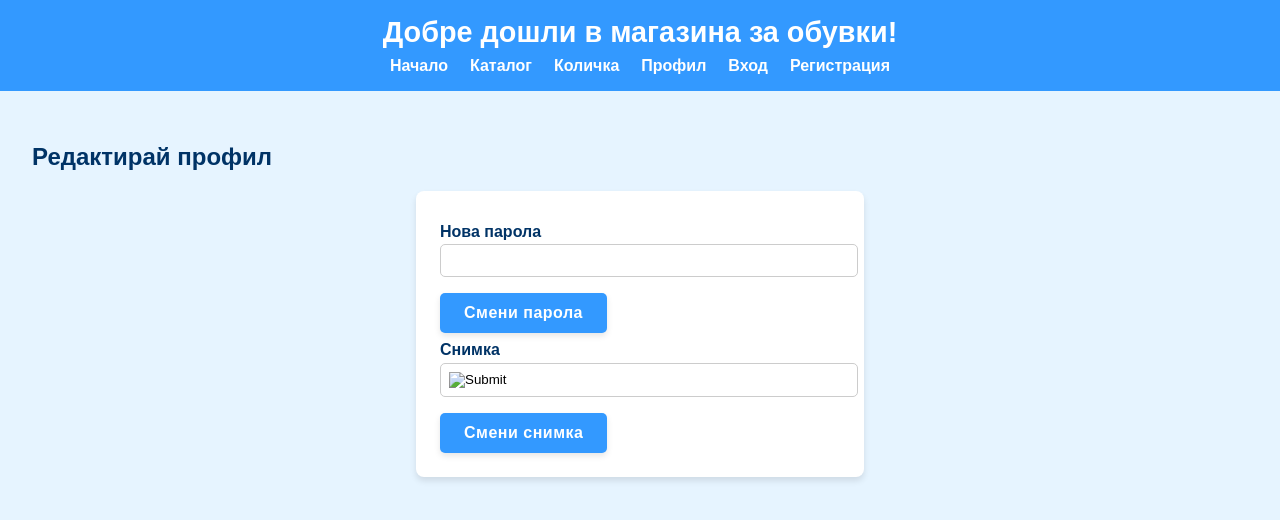
After one commit to KNKostadinov21/Shoe-store, a Flask app: page /auth/profile in a window 1280 px wide. The commit adds this page. Shown: the top 520 px of the page. Run offline with Flask 3, Linux system fonts and the light colour scheme.

Commit message:
Add the functionality to change password.

```diff
--- a/controllers/auth_controller.py
+++ b/controllers/auth_controller.py
@@ -43,3 +43,16 @@ def logout():
     session.pop("cart", None)
     flash("Излязохте от профила.", "info")
     return redirect(url_for("index"))
+
+@auth_bp.route("/profile", methods=["GET", "POST"])
+def profile():
+    if request.method == "POST":
+        new_password = request.form["new_password"]
+        username = session["username"]
+        success = auth_service.change_password(username, new_password)
+
+        if success:
+            flash("Паролата е сменена!", "success")
+            return redirect(url_for("index"))
+
+    return render_template("profile.html")
--- a/templates/base.html
+++ b/templates/base.html
@@ -27,6 +27,7 @@
             <a href="{{ url_for('index') }}">Начало</a>
             <a href="{{ url_for('catalog.catalog_list') }}">Каталог</a>
             <a href="{{ url_for('cart.view_cart') }}">Количка</a>
+            <a href="{{ url_for('auth.profile') }}">Профил</a>
 
             {% if session.get('username') %}
                 <span>Здравей, {{ session.get('username') }}</span>
--- /dev/null
+++ b/templates/profile.html
@@ -0,0 +1,18 @@
+{% extends "base.html" %}
+{% block title %}Профил{% endblock %}
+
+{% block content %}
+    <h2>Редактирай профил</h2>
+    <form method="post">
+
+        <label for="new_password">Нова парола</label>
+        <input type="password" name="new_password" required>
+
+        <button type="submit">Смени парола</button>
+
+        <label for="picture">Снимка</label>
+        <input type="image" name="image" required>
+
+        <button type="submit">Смени снимка</button>
+    </form>
+{% endblock %}
```
Also changed, not shown: services/auth_service.py (+11 -0 lines), instance/shoe_store.db.
